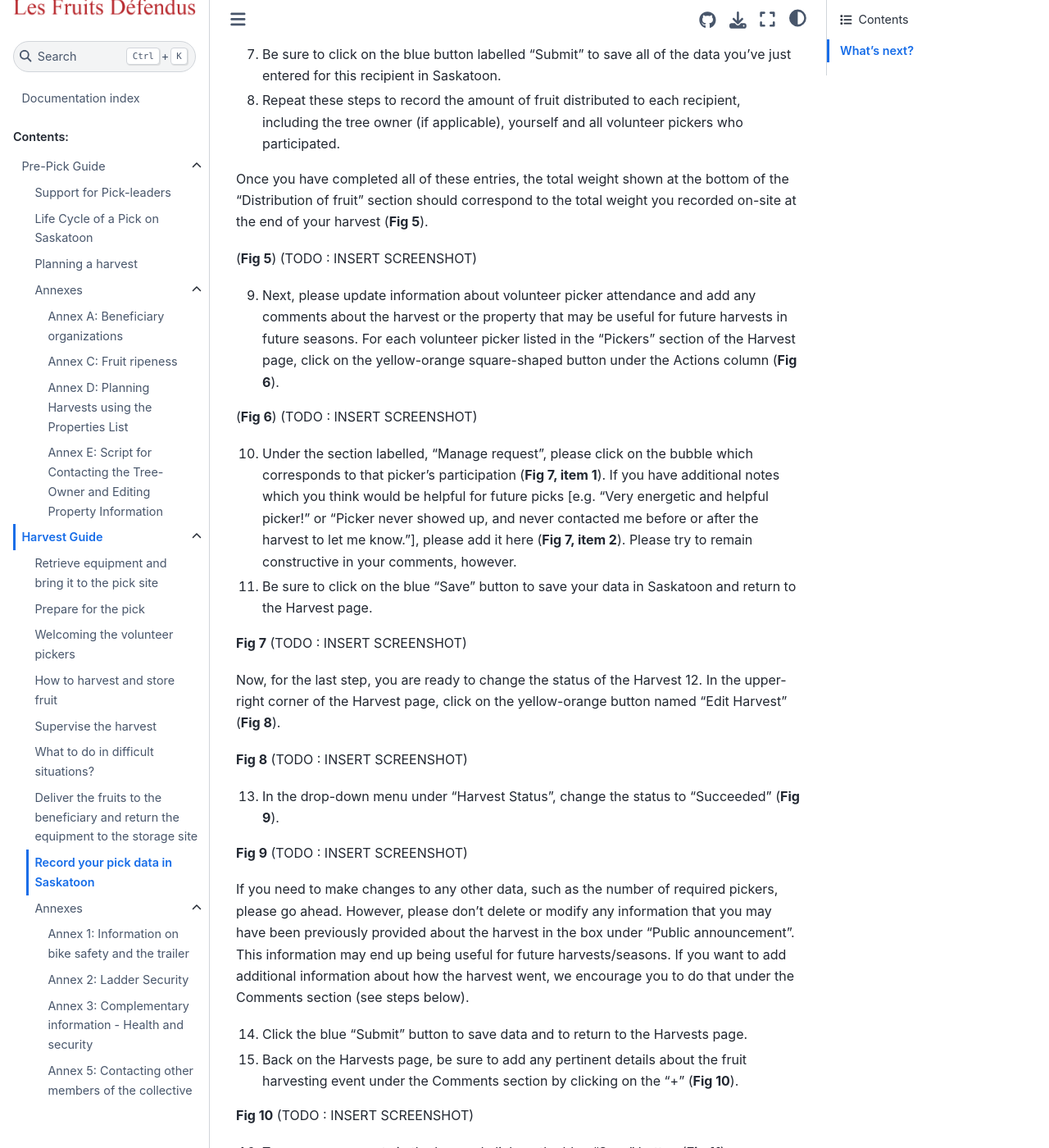
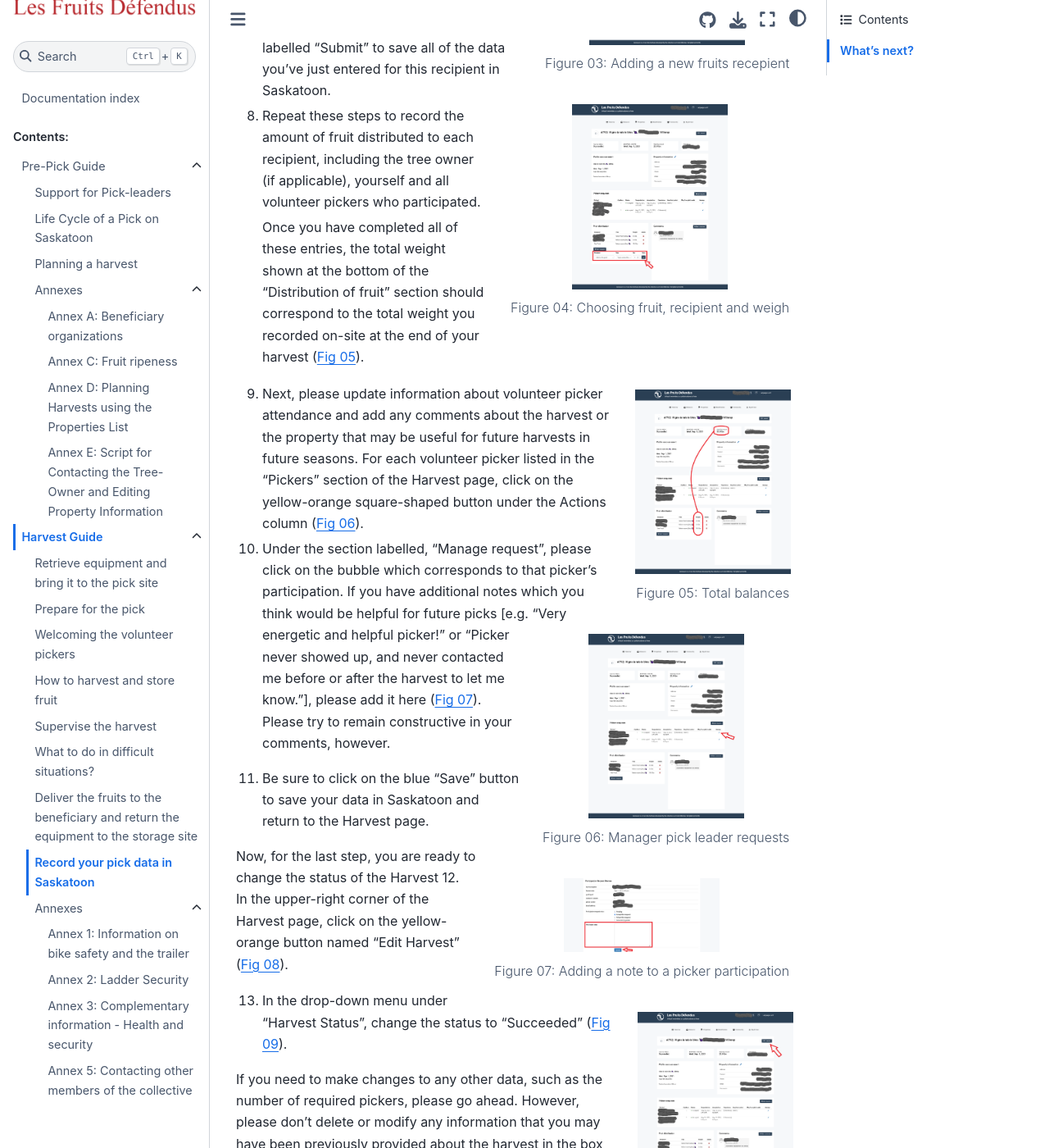
Before and after one commit to LesFruitsDefendus/guides, a Sphinx documentation site: the page built from docs/source/harvest-guide/record-data-in-saskatoon.md, in a window 1280 px wide and 1400 px high, scrolled down 1163 px. Shown: the whole window at 82% size. Built offline with Sphinx 7.4.7 and the Sphinx Book theme 1.1.4, drawn with Linux system fonts in a browser that asks for light colours; some of the changed text lies outside the part shown.

Commit message:
Add screenshots to the record data in saskatoon page

````diff
--- a/docs/source/harvest-guide/record-data-in-saskatoon.md
+++ b/docs/source/harvest-guide/record-data-in-saskatoon.md
@@ -14,59 +14,151 @@ To begin entering information about the type and quantity of fruit harvested, di
 
 1. Log in to Saskatoon at [http://saskatoon.lesfruitsdefendus.org/](http://saskatoon.lesfruitsdefendus.org/)
 2. Open the corresponding Harvest page for your harvest, either: a.) via the Calendar; b.) by entering the harvest ID# in the search field; or c.) by locating it in the list of harvests on the Harvests page. For more info on logging in to Saskatoon and locating the Harvest page for your harvest, please consult the Pre-Pick guide.
-3. Scroll down to the section near the bottom of the Harvest page called "Distribution of fruit". Click on the "+" button at the upper right of this section (**Fig 3**)
+3. Scroll down to the section near the bottom of the Harvest page called "Distribution of fruit". Click on the "+" button at the upper right of this section ({ref}`Fig 03 <fig-03>`).
 
-**Fig 3** (TODO : INSERT SCREENSHOT)
+   ```{figure} /_static/screens/03_editer_distribution.png
+   ---
+   name: fig-03
+   scale: 10%
+   alt: Adding a new fruits recepient
+   align: right
+   ---
 
-4. Using the drop-down menu, choose the fruit type under "Tree" (**Fig 4**).
+   Figure 03: Adding a new fruits recepient
+   ```
 
-**Fig 4** (TODO : INSERT SCREENSHOT)
+4. Using the drop-down menu, choose the fruit type under "Tree" ({ref}`Fig 04 <fig-04>`).
+
+   ```{figure} /_static/screens/04_choix_fruit.png
+   ---
+   name: fig-04
+   scale: 10%
+   alt: Choosing fruit, recipient and weigh
+   align: right
+   ---
+
+   Figure 04: Choosing fruit, recipient and weigh
+   ```
 
 5. Type in the quantity of fruit (in pounds) donated to the beneficiary organization.
 6. Using the drop-down menu, choose the name of the beneficiary organization under "Recipient".
 7. Be sure to click on the blue button labelled "Submit" to save all of the data you've just entered for this recipient in Saskatoon.
 8. Repeat these steps to record the amount of fruit distributed to each recipient, including the tree owner (if applicable), yourself and all volunteer pickers who participated.
 
-Once you have completed all of these entries, the total weight shown at the bottom of the "Distribution of fruit" section should correspond to the total weight you recorded on-site at the end of your harvest (**Fig 5**).
+   Once you have completed all of these entries, the total weight shown at the bottom of the "Distribution of fruit" section should correspond to the total weight you recorded on-site at the end of your harvest ({ref}`Fig 05 <fig-05>`).
 
-(**Fig 5**) (TODO : INSERT SCREENSHOT)
+   ```{figure} /_static/screens/05_balance.png
+   ---
+   name: fig-05
+   scale: 10%
+   alt: Total balance
+   align: right
+   ---
 
-9. Next, please update information about volunteer picker attendance and add any comments about the harvest or the property that may be useful for future harvests in future seasons. For each volunteer picker listed in the "Pickers" section of the Harvest page, click on the yellow-orange square-shaped button under the Actions column (**Fig 6**).
+   Figure 05: Total balances
+   ```
 
-(**Fig 6**) (TODO : INSERT SCREENSHOT)
+9. Next, please update information about volunteer picker attendance and add any comments about the harvest or the property that may be useful for future harvests in future seasons. For each volunteer picker listed in the "Pickers" section of the Harvest page, click on the yellow-orange square-shaped button under the Actions column ({ref}`Fig 06 <fig-06>`).
 
-10. Under the section labelled, "Manage request", please click on the bubble which corresponds to that picker's participation (**Fig 7, item 1**). If you have additional notes which you think would be helpful for future picks [e.g. "Very energetic and helpful picker!" or "Picker never showed up, and never contacted me before or after the harvest to let me know."], please add it here (**Fig 7, item 2**). Please try to remain constructive in your comments, however.
+   ```{figure} /_static/screens/06_manage_picker_requests.png
+   ---
+   name: fig-06
+   scale: 10%
+   alt: Manager pick leader requests
+   align: right
+   ---
+
+   Figure 06: Manager pick leader requests
+   ```
+
+10. Under the section labelled, "Manage request", please click on the bubble which corresponds to that picker's participation. If you have additional notes which you think would be helpful for future picks [e.g. "Very energetic and helpful picker!" or "Picker never showed up, and never contacted me before or after the harvest to let me know."], please add it here ({ref}`Fig 07 <fig-07>`). Please try to remain constructive in your comments, however.
+
+   ```{figure} /_static/screens/07_participation_request_pickleader_notes.png
+   ---
+   name: fig-07
+   scale: 10%
+   alt: Adding a note to a picker participation
+   align: right
+   ---
+
+   Figure 07: Adding a note to a picker participation
+   ```
+
 11. Be sure to click on the blue "Save" button to save your data in Saskatoon and return to the Harvest page.
 
-**Fig 7** (TODO : INSERT SCREENSHOT)
+Now, for the last step, you are ready to change the status of the Harvest
+12. In the upper-right corner of the Harvest page, click on the yellow-orange button named "Edit Harvest" ({ref}`Fig 08 <fig-08>`).
 
-Now, for the last step, you are ready to change the status of the Harvest
-12. In the upper-right corner of the Harvest page, click on the yellow-orange button named "Edit Harvest" (**Fig 8**).
+   ```{figure} /_static/screens/08_editer_recolte.png
+   ---
+   name: fig-08
+   scale: 10%
+   alt: Edit harvest
+   align: right
+   ---
 
-**Fig 8** (TODO : INSERT SCREENSHOT)
+   Figure 08: Edit harvest
+   ```
 
-13. In the drop-down menu under "Harvest Status", change the status to "Succeeded" (**Fig 9**).
+13. In the drop-down menu under "Harvest Status", change the status to "Succeeded" ({ref}`Fig 09 <fig-09>`).
 
-**Fig 9** (TODO : INSERT SCREENSHOT)
+   ```{figure} /_static/screens/09_editer_recolte_form.png
+   ---
+   name: fig-09
+   scale: 10%
+   alt: Edit harvest form
+   align: right
+   ---
+
+   Figure 09: Edit harvest form
+   ```
 
 If you need to make changes to any other data, such as the number of required pickers, please go ahead. However, please don't delete or modify any information that you may have been previously provided about the harvest in the box under "Public announcement". This information may end up being useful for future harvests/seasons. If you want to add additional information about how the harvest went, we encourage you to do that under the Comments section (see steps below).
 
 14. Click the blue "Submit" button to save data and to return to the Harvests page.
-15. Back on the Harvests page, be sure to add any pertinent details about the fruit harvesting event under the Comments section by clicking on the "+" (**Fig 10**).
+15. Back on the Harvests page, be sure to add any pertinent details about the fruit harvesting event under the Comments section by clicking on the "+" ({ref}`Fig 10 <fig-10>`).
 
-**Fig 10** (TODO : INSERT SCREENSHOT)
+   ```{figure} /_static/screens/10_ajout_commentaires.png
+   ---
+   name: fig-10
+   scale: 10%
+   alt: Add comment
+   align: right
+   ---
 
-16. Type your comments in the box and click on the blue "Save" button (**Fig 11**).
+   Figure 10: Add comment
+   ```
 
-**Fig 11** (TODO : INSERT SCREENSHOT)
+16. Type your comments in the box and click on the blue "Save" button ({ref}`Fig 11 <fig-11>`).
+
+   ```{figure} /_static/screens/11_comment_form.png
+   ---
+   name: fig-11
+   scale: 10%
+   alt: Comment form
+   align: right
+   ---
+
+   Figure 11: Comment form
+   ```
 
 If you have useful information to add or update about the property or the tree/vine itself (information that isn't likely to change too much from one year to the next), you can add it to Saskatoon by opening the Property page, and clicking on the yellow-orange "Edit Property" button. Any comments about the property or the tree/vine may be added in the "Additional information" section. [Refer to Fig. 16. & Fig. 17. in the Pre-Pick guide.]
 
-If you have any photos of the property, we encourage you to upload them to Saskatoon by clicking on the "+ Add an Image" button at the upper left side of the Property page (**Fig 12**).
+<!-- This section is commented until the picture feature is operational -->
+<!-- If you have any photos of the property, we encourage you to upload them to Saskatoon by clicking on the "+ Add an Image" button at the upper left side of the Property page ({ref}`Fig 12 <fig-12>`).
 
-**Fig 12** (TODO : INSERT SCREENSHOT)
+```{figure} /_static/screens/12_editer_propriete.png
+---
+name: fig-12
+scale: 15%
+alt: Edit property
+align: center
+---
 
-Click on "Choose File" and navigate to the location of the image file(s) on your computer or device. Select the file(s) and click "Open". Then click the blue "Save" button. [NOTE: This feature is a work in progress and may not yet be fully functional.]
+Figure 12: Edit property
+```
+
+Click on "Choose File" and navigate to the location of the image file(s) on your computer or device. Select the file(s) and click "Open". Then click the blue "Save" button. -->
 
 ## What's next?
 
````
Also changed, not shown: setup.cfg (+12 -5 lines), docs/source/_static/screens/03_editer_distribution.png (added), docs/source/_static/screens/04_choix_fruit.png (added), docs/source/_static/screens/05_balance.png (added), docs/source/_static/screens/06_manage_picker_requests.png (added), docs/source/_static/screens/07_participation_request_pickleader_notes.png (added), docs/source/_static/screens/08_editer_recolte.png (added), docs/source/_static/screens/09_editer_recolte_form.png (added), docs/source/_static/screens/10_ajout_commentaires.png (added), docs/source/_static/screens/11_comment_form.png (added), docs/source/_static/screens/12_editer_propriete.png (added).
